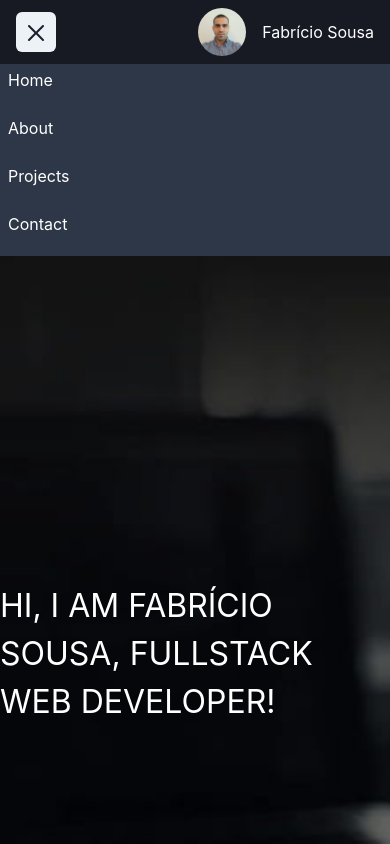
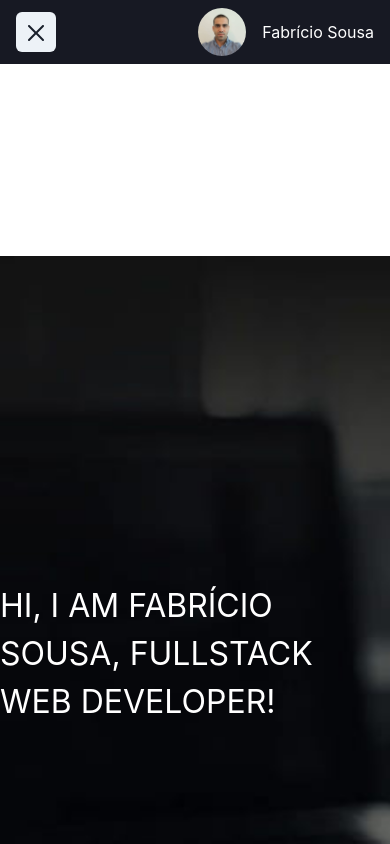
Before and after one commit to FabricioSousa1994/MyPortfolio, a React (Create React App) app: page / in a window 390 px wide. Both pictures are taken after a click on the button 36 px from the left and 32 px from the top of the page. Built offline with nearby package versions, Linux system fonts and the light colour scheme.

Commit message:
button again

```diff
--- a/src/App.css
+++ b/src/App.css
@@ -18,7 +18,7 @@
     background-size: cover;
     min-height: 100vh;
     background-color: #171923;
-  color: white;
+    color: white;
 
     }
 
@@ -27,14 +27,11 @@
       color: white;
     }
 
-    .box-menu {
-      background-color: #2d3748;
-    }
 
     .about {
       min-height: 100vh;
       background-color: #1a202c;
-  color: white;
+      color: white;
 
     }
 
--- a/src/components/Nav.js
+++ b/src/components/Nav.js
@@ -71,7 +71,7 @@ function Nav() {
 
               <Box>
       {isOpen ? (
-          <Box pb={4} display={{ md: 'none' }} bg="#2d3748" style={{color: "white"}} className="box-menu">
+          <Box pb={4} display={{ md: 'none' }} style={{color: "white"}}>
             <Stack as={'nav'} spacing={4}>
               {Links.map((link) => (
                 <NavLink key={link.id} id={link.id}>{link.name}</NavLink>
```
